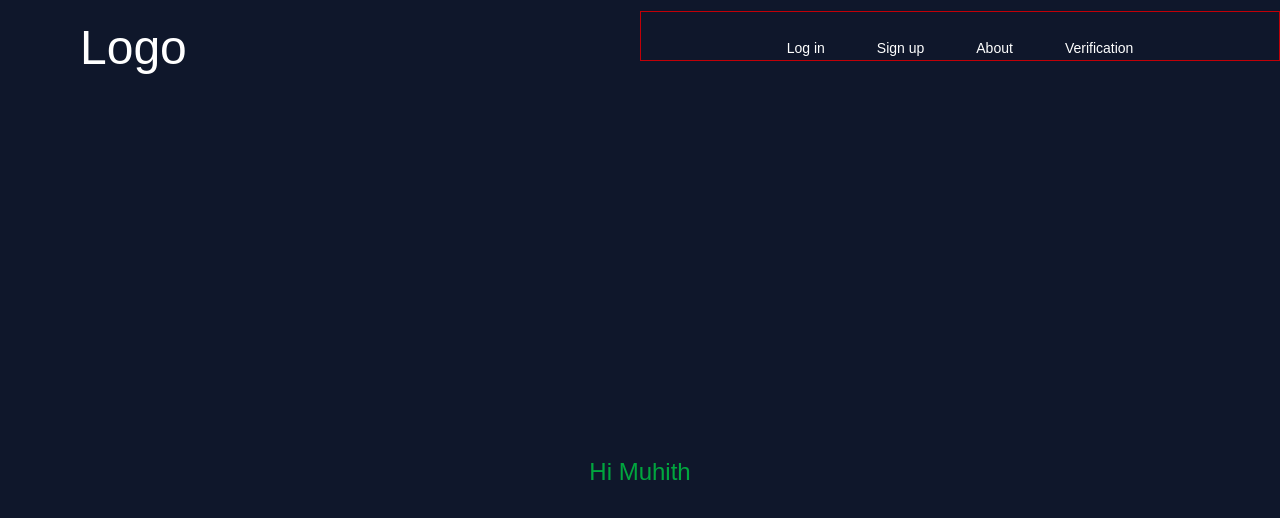
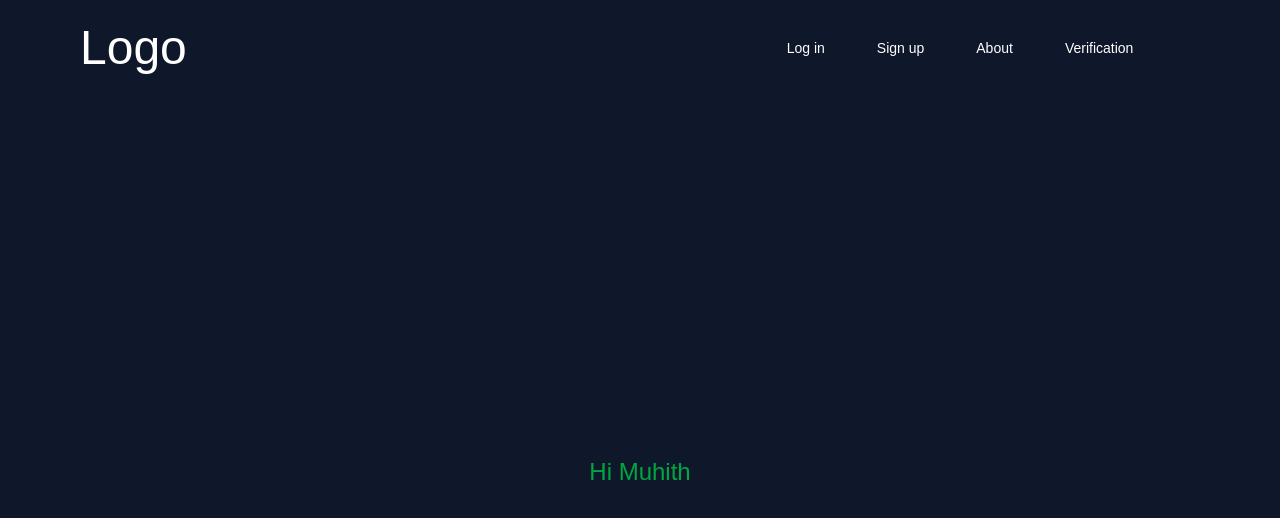
Before and after one commit to HMMuhith/next-auth, a Next.js app: page / in a window 1280 px wide. Shown: the top 518 px of the page. Built offline with nearby package versions, Linux system fonts and the light colour scheme.

Commit message:
border changed

```diff
--- a/src/app/navbar.js
+++ b/src/app/navbar.js
@@ -6,7 +6,7 @@ return (<>
     <div className="text-5xl text-white pl-20 pt-6">
         Logo
     </div>
-    <ul className="flex justify-center w-[40rem] gap-13 text-white pt-6 items-center border border-red-700">
+    <ul className="flex justify-center w-[40rem] gap-13 text-white pt-6 items-center ">
 
         <li><a className="text-sm hover:underline-offset-8 hover:underline" href="/login">Log in</a></li>
         <li><a className="text-sm hover:underline-offset-8 hover:underline" href="/signup">Sign up</a></li>
```
